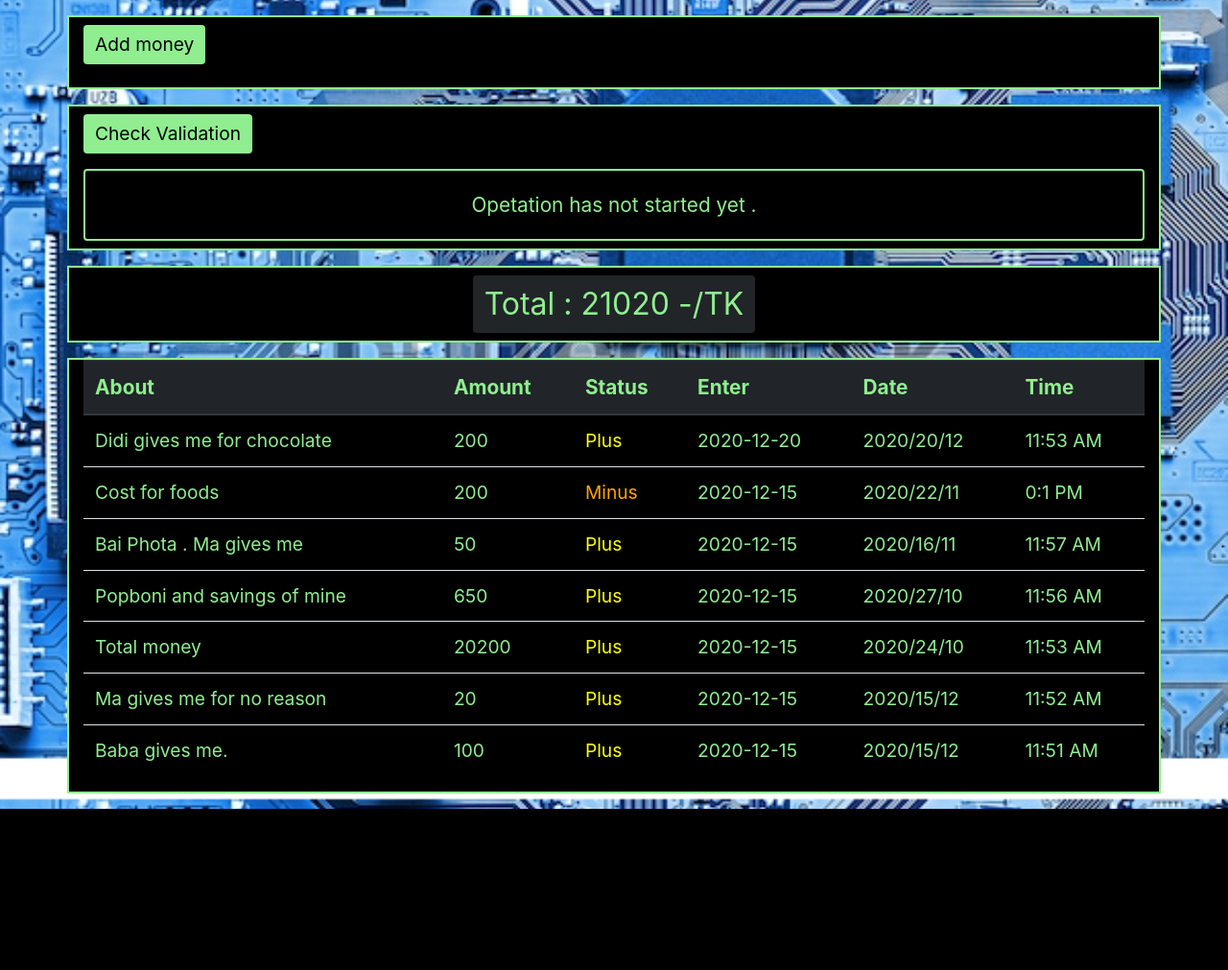
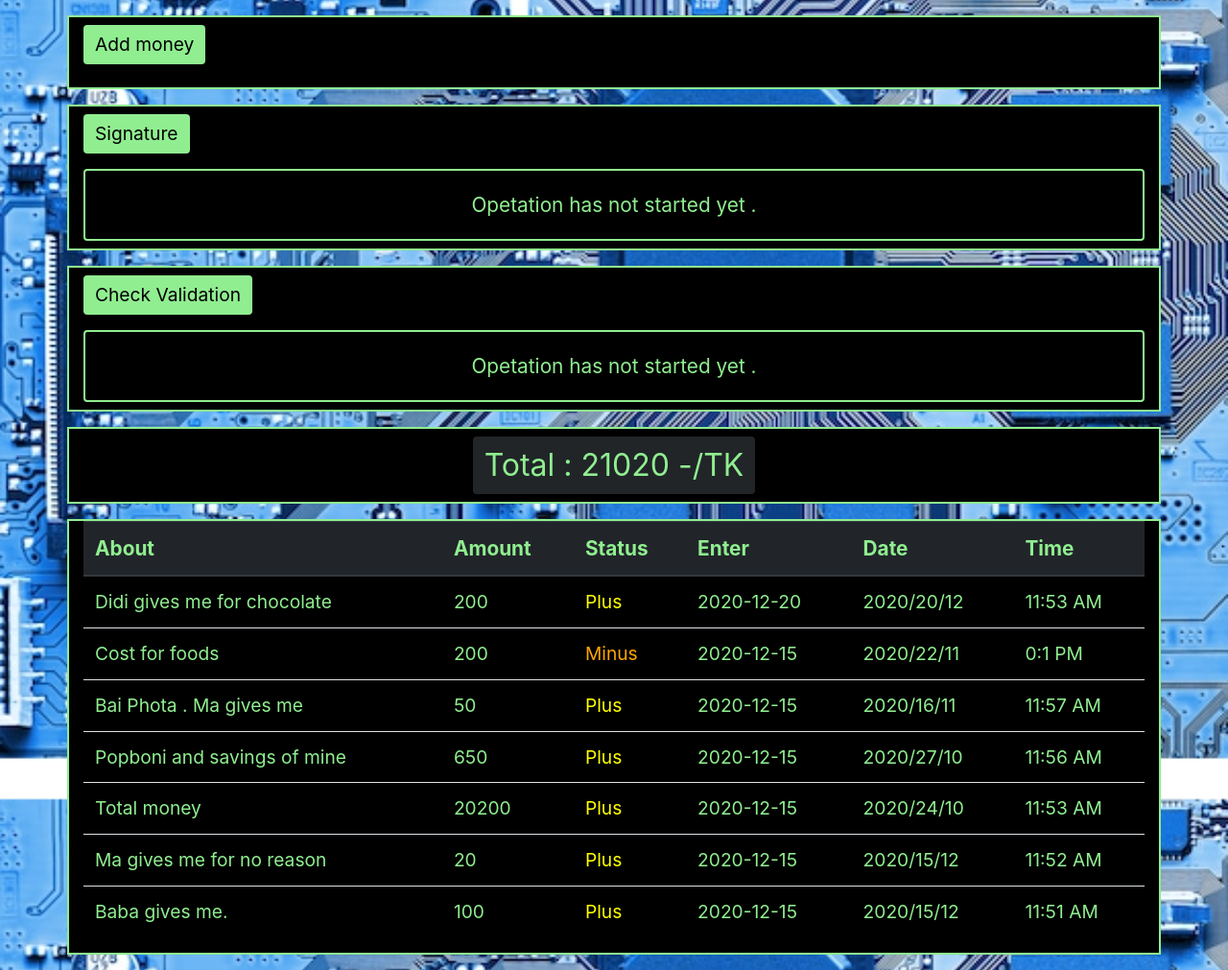
Before and after one commit to Argha-Nilanjon-Nondi/My-personal-assistant, a Flask app: page /money/ in a window 1280 px wide. Shown: the part 63-1074 px from the top of the page at 96% size. Before the commit the page ends 906 px from the top, so only its background shows below. Run offline with Flask 2, Linux system fonts and the light colour scheme; a user stored in the database is signed in; data comes from the database, SQL or seed files in the repository; both versions use the stored data as it was after the commit; some libraries are stand-ins or nearby versions.

Commit message:
Add a signature section in money.html and add a signature api in lib.py . Fetch the api in main.py

```diff
--- a/lib.py
+++ b/lib.py
@@ -315,10 +315,19 @@ class Money:
 
 		return "true"
 
+	@property
+	def show_signature(self):
+		code = """
+		Select hash FROM money Order By no DESC LIMIT 1;
+		"""
+		os.chdir(users_dir)
+		record=sql.sqlite_run(self.database,code)
+		data=record[0][0]
+		return data[0:20]
 
 if __name__=="__main__":
 	obj=Money("44606575922")
-	print(obj.check_validation)
+	print(obj.show_signature)
 
 
 
--- a/main.py
+++ b/main.py
@@ -115,6 +115,17 @@ def money_data():
 		if(session["status"]=="logged"):
 			obj=lib.Money(session["dbid"])
 			data=obj.show_data
+			data={"data":data}
+			return data
+	else:
+		return redirect("/")
+
+@app.route("/money/signature/",methods=["GET","POST"])
+def money_signature():
+	if("status" in session):
+		if(session["status"]=="logged"):
+			obj=lib.Money(session["dbid"])
+			data=obj.show_signature
 			data={"data":data}
 			return data
 	else:
--- a/static/css/style.css
+++ b/static/css/style.css
@@ -16,6 +16,7 @@
    .custom-text,th{
      color:lightgreen !important;
      font-size:1.3em !important;
+     word-wrap:break-all !important;
    }
 
    .custom-border{
--- a/templates/money.html
+++ b/templates/money.html
@@ -137,6 +137,26 @@
 <!--Form ends-->
 
 
+
+<!--Signature starts-->
+<div class="container custom-bg custom-border py-2 my-3">
+
+<p>
+
+  <button class="btn" type="button" expanded="true" id="signature-get-btn">
+    Signature
+  </button>
+</p>
+  <div class="card card-body custom-bg custom-border">
+
+  <div class="row justify-content-center" id="show-signature">
+      <p class="card-text custom-text">Opetation has not started yet .</p>
+  </div>
+ </div>
+
+
+</div>
+<!--Signature ends-->
 
 
 <!--Validation starts-->
@@ -324,6 +344,7 @@
 
   });
 
+  /*block-validation started*/
 
   let block_check=document.getElementById("block-validation");
 
@@ -358,6 +379,39 @@
 
   });
 
+   /*block-validation end*/
+
+
+  /*getting show-signature started*/
+
+  let get_signature=document.getElementById("show-signature");
+
+  let get_signature_btn=document.getElementById("signature-get-btn");
+
+  get_signature_btn.addEventListener("click",()=>{
+
+  get_signature.innerHTML=`
+      <p class="card-text custom-text" id="total" style="color:orange !important;">Operation has started . Wait for a while .......</p>`;
+
+  getData("/money/signature/").then((data)=>{
+
+
+  get_signature.innerHTML=`
+      <p class="card-text custom-text" id="total" style="color:yellow !important;">${data}</p>`;
+
+
+
+  }).catch(()=>{
+
+  block_check.innerHTML=`
+      <p class="card-text custom-text" id="total" style="color:red !important;">You have some trouble . Try again .</p>`;
+
+  });
+
+  });
+
+   /*getting show-signature end*/
+
     }
 
     catch(a){
```
Also changed, not shown: users/44606575922.db, 1 other file.
